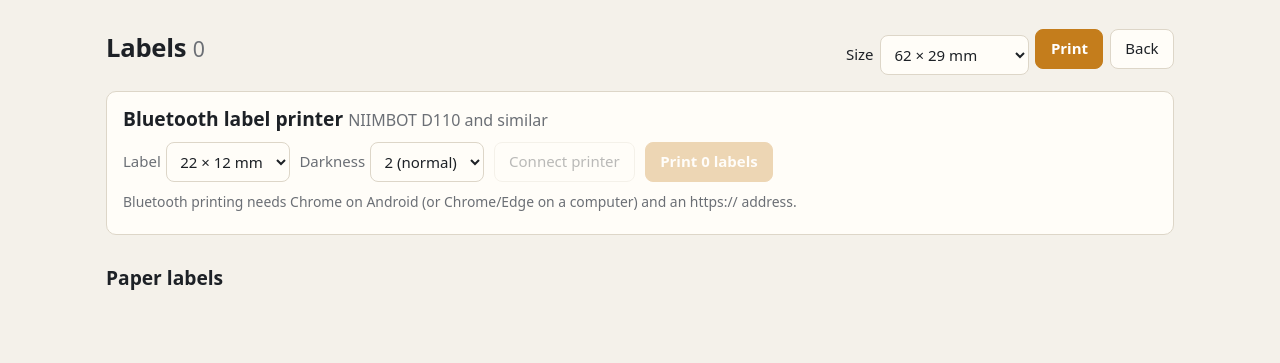
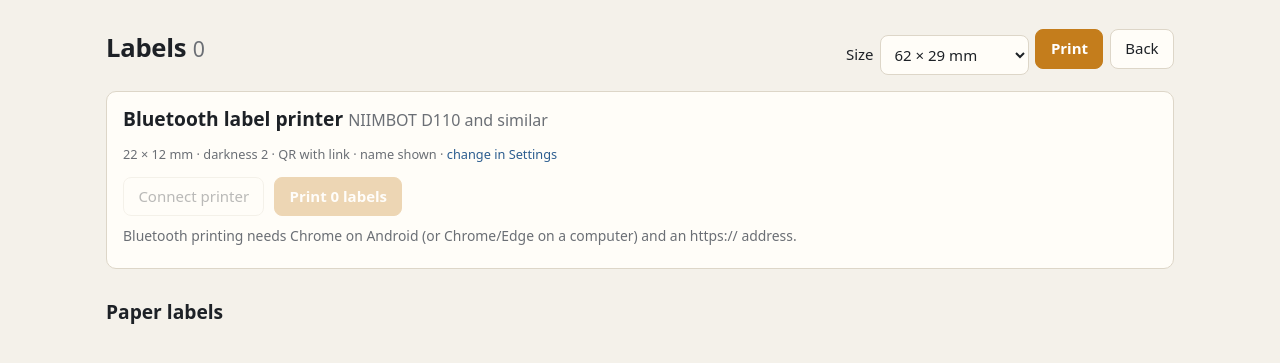
Before and after one commit to thepillock/relicbox, a Flask app: page /labels in a window 1280 px wide. Shown: the part 56-419 px from the top of the page. Run offline with Flask 3, Linux system fonts and the light colour scheme; data comes from the database, SQL or seed files in the repository; data that the repository does not hold is empty; some libraries are stand-ins or nearby versions.

Commit message:
Smaller QR codes, label printer settings saved once
- QR: alphanumeric mode. Links are written in capitals where possible
  (HTTPS://HOST/A/REF), which takes the usual address from 29x29 to 25x25.
  /A/<ref> route added; lookup accepts either case.
- Bluetooth label printer settings live in Settings: label size, darkness,
  QR holds link or reference only, item name shown or off.
- Label drawing: QR kept ~0.6 mm clear of the edges (rounded corners), at
  most 3 dots per module; with the name off the reference is bigger and its
  two lines stay together, centred.

Co-Authored-By: Claude Opus 5.5 <noreply@anthropic.com>
Claude-Session: https://claude.ai/code/session_017D1izbd1F8fdUYrLA5rqB1

```diff
--- a/app/app.py
+++ b/app/app.py
@@ -74,6 +74,7 @@ PART_OUTCOMES = {
     "scrapped": "Scrapped",
 }
 DISPOSED = dbm.DISPOSED
+NB_SIZES = {"22x12": "22 × 12 mm", "30x12": "30 × 12 mm", "40x12": "40 × 12 mm", "30x15": "30 × 15 mm"}
 IMAGE_EXT = {".jpg", ".jpeg", ".png", ".gif", ".webp", ".bmp", ".tif", ".tiff"}
 
 
@@ -565,6 +566,10 @@ def inject():
         "item_label": item_label,
         "label_format": setting("label_format", "qr"),
         "item_qr_url": item_qr_url,
+        "label_qr_content": label_qr_content,
+        "nb": {"size": setting("nb_size", "22x12"), "density": int(setting("nb_density", "2") or 2),
+               "qr": setting("nb_qr", "link"), "name": setting("nb_name", "1") == "1"},
+        "NB_SIZES": NB_SIZES,
         "cost_basis": cost_basis,
         "known_cost": known_cost,
         "app_version": APP_VERSION,
@@ -1402,10 +1407,24 @@ def base_url():
 
 
 def item_qr_url(ref):
-    """What goes inside an item's QR label: a link that opens the item from any phone camera."""
-    return f"{base_url()}/a/{quote(ref, safe='-_.')}"
-
-
+    """What goes inside an item's QR label: a link that opens the item from any phone camera.
+
+    Written in capitals where possible (HTTPS://HOST/A/REF): web addresses ignore case, and QR codes
+    hold capitals, digits and - . / : far more compactly, so the code is a size smaller."""
+    base = base_url()
+    parts = urlsplit(base)
+    upper = f"{parts.scheme}://{parts.netloc}/A/{ref}".upper()
+    if parts.path in ("", "/") and not parts.query and qr._is_alnum(upper):
+        return upper
+    return f"{base}/a/{quote(ref, safe='-_.')}"
+
+
+def label_qr_content(ref):
+    """QR content for Bluetooth labels: the link, or just the reference (smaller; RelicBox scanner only)."""
+    return ref if setting("nb_qr", "link") == "ref" else item_qr_url(ref)
+
+
+@app.route("/A/<path:ref>")
 @app.route("/a/<path:ref>")
 def item_by_ref(ref):
     row = q("SELECT id FROM items WHERE ref = ? COLLATE NOCASE", (ref,), one=True)
@@ -1471,7 +1490,7 @@ def lookup():
         m = re.search(r"/items/(\d+)$", path)
         if m and q("SELECT 1 FROM items WHERE id = ?", (int(m.group(1)),), one=True):
             return redirect(url_for("item_view", item_id=int(m.group(1))))
-        m = re.search(r"/a/([^/]+)$", path)
+        m = re.search(r"/a/([^/]+)$", path, re.I)
         if m:
             code = unquote(m.group(1))
     row = q("SELECT * FROM items WHERE ref = ? COLLATE NOCASE", (code,), one=True)
@@ -1762,6 +1781,10 @@ def settings_page():
             if pub and not re.match(r"https?://", pub):
                 pub = "https://" + pub
             set_setting("public_url", pub)
+            set_setting("nb_size", request.form.get("nb_size") if request.form.get("nb_size") in NB_SIZES else "22x12")
+            set_setting("nb_density", max(1, min(int_or_none(request.form.get("nb_density")) or 2, 5)))
+            set_setting("nb_qr", "ref" if request.form.get("nb_qr") == "ref" else "link")
+            set_setting("nb_name", "1" if request.form.get("nb_name") == "1" else "0")
             digits = int_or_none(request.form.get("ref_digits")) or 5
             set_setting("ref_digits", max(1, min(digits, 10)))
             nxt = int_or_none(request.form.get("ref_next"))
@@ -1805,7 +1828,7 @@ def settings_page():
     usage = {r["descriptor_type_id"]: r["n"] for r in
              q("SELECT descriptor_type_id, COUNT(*) AS n FROM item_descriptors GROUP BY descriptor_type_id")}
     s = {k: setting(k, "") for k in ("site_name", "currency", "ref_prefix", "ref_digits", "ref_next",
-                                      "label_format", "public_url")}
+                                      "label_format", "public_url", "nb_size", "nb_density", "nb_qr", "nb_name")}
     return render_template("settings.html", s=s, dts=descriptor_types(), usage=usage)
 
 
--- a/app/static/niimbot.js
+++ b/app/static/niimbot.js
@@ -25,39 +25,48 @@ window.Niimbot = (function () {
   }
 
   // Draw one label. qrRows: array of "0101…" strings. Returns the canvas.
-  function draw(canvas, { ref, name, qrRows }, widthMm, heightMm) {
+  function draw(canvas, { ref, name, qrRows, showName = true }, widthMm, heightMm) {
     const W = Math.round(widthMm * DOTS_PER_MM), H = Math.round(heightMm * DOTS_PER_MM);
     canvas.width = W; canvas.height = H;
     const ctx = canvas.getContext('2d');
     ctx.fillStyle = '#fff'; ctx.fillRect(0, 0, W, H);
     const m = Math.max(3, Math.round(H * 0.05));
 
-    // QR: whole pixels per module so every module prints the same size
+    // QR: whole dots per module (at most 3, about 0.375 mm, plenty for a phone), kept clear of the
+    // label's rounded corners by ~0.6 mm on every side
+    const inset = Math.round(DOTS_PER_MM * 0.6);
     const n = qrRows.length;
-    const scale = Math.max(1, Math.floor((H - 4) / n));        // as big as the label height allows
-    const size = n * scale, qy = Math.round((H - size) / 2), qx = Math.max(qy, 3);
+    const scale = Math.max(1, Math.min(3, Math.floor((H - 2 * inset) / n)));
+    const size = n * scale, qy = Math.round((H - size) / 2), qx = Math.max(qy, inset + 2);
     ctx.fillStyle = '#000';
     qrRows.forEach((row, y) => {
       for (let x = 0; x < n; x++) if (row[x] === '1') ctx.fillRect(qx + x * scale, qy + y * scale, scale, scale);
     });
 
-    // Text: name on top, reference large below (split after its last "-", like 000- / 094)
+    // Text: optional name on top, reference large below (split after its last "-", like 000- / 094)
     const tx = qx + size + Math.round(m * 1.5), tw = W - tx - m;
     if (tw > 10) {
       ctx.textBaseline = 'top';
-      const nameH = Math.round(H * 0.2);
-      // shrink the name to fit (down to ~1.5 mm tall), then shorten it if it still doesn't
-      const nameSize = Math.max(Math.round(DOTS_PER_MM * 1.5), fitFont(ctx, name || '', 'system-ui, sans-serif', 600, tw, nameH));
-      ctx.font = `600 ${nameSize}px system-ui, sans-serif`;
-      ctx.fillText(ellipsize(ctx, name || '', tw), tx, m + (nameH - nameSize));
+      let top = m;
+      if (showName && name) {
+        const nameH = Math.round(H * 0.2);
+        // shrink the name to fit (down to ~1.5 mm tall), then shorten it if it still doesn't
+        const nameSize = Math.max(Math.round(DOTS_PER_MM * 1.5), fitFont(ctx, name, 'system-ui, sans-serif', 600, tw, nameH));
+        ctx.font = `600 ${nameSize}px system-ui, sans-serif`;
+        ctx.fillText(ellipsize(ctx, name, tw), tx, m + (nameH - nameSize));
+        top = m + nameH + Math.round(m * 0.6);
+      }
       const cut = ref.lastIndexOf('-');
       const lines = cut > 0 && cut < ref.length - 1 ? [ref.slice(0, cut + 1), ref.slice(cut + 1)] : [ref];
-      const top = m + nameH + Math.round(m * 0.6), avail = H - top - m;
+      const avail = H - top - m;
       const lineH = avail / lines.length;
       const longest = lines.reduce((a, b) => (a.length >= b.length ? a : b));
       const fs = fitFont(ctx, longest, 'ui-monospace, Menlo, Consolas, monospace', 'bold', tw, lineH * 1.05);
       ctx.font = `bold ${fs}px ui-monospace, Menlo, Consolas, monospace`;
-      lines.forEach((ln, i) => ctx.fillText(ln, tx, top + i * lineH + (lineH - fs) / 2));
+      // keep the lines together and centre the block in the space left
+      const step = Math.min(lineH, fs * 1.08), block = step * (lines.length - 1) + fs;
+      const y0 = top + Math.max(0, (avail - block) / 2);
+      lines.forEach((ln, i) => ctx.fillText(ln, tx, y0 + i * step));
     }
 
     // Thermal printers are 1-bit: snap every pixel to pure black or white
--- a/app/templates/labels.html
+++ b/app/templates/labels.html
@@ -19,22 +19,16 @@
   <div class="ledger-head" style="margin-top:0">
     <h2>Bluetooth label printer <small class="muted">NIIMBOT D110 and similar</small></h2>
   </div>
-  <div class="niimbot-controls">
-    <label class="inline-label">Label
-      <select id="nb-size">
-        <option value="22x12">22 × 12 mm</option>
-        <option value="30x12">30 × 12 mm</option>
-        <option value="40x12">40 × 12 mm</option>
-        <option value="30x15">30 × 15 mm</option>
-      </select></label>
-    <label class="inline-label">Darkness <select id="nb-density"></select></label>
+  <p class="muted small">{{ NB_SIZES[nb.size] }} · darkness {{ nb.density }} · QR {{ 'with link' if nb.qr == 'link' else 'reference only' }} · name {{ 'shown' if nb.name else 'off' }}
+    · <a href="{{ url_for('settings_page') }}">change in Settings</a></p>
+  <div class="niimbot-controls" data-size="{{ nb.size }}" data-density="{{ nb.density }}" data-name="{{ 1 if nb.name else 0 }}" id="nb-opts">
     <button type="button" class="btn" id="nb-connect">Connect printer</button>
     <button type="button" class="btn primary" id="nb-print" disabled>Print {{ items|length }} label{{ '' if items|length == 1 else 's' }}</button>
   </div>
   <p class="hint" id="nb-status"></p>
   <div class="nb-previews">
     {% for it in items %}
-    <canvas class="nb-label" data-ref="{{ it.ref }}" data-name="{{ it.name }}" data-qr="{{ item_qr_url(it.ref) }}"
+    <canvas class="nb-label" data-ref="{{ it.ref }}" data-name="{{ it.name }}" data-qr="{{ label_qr_content(it.ref) }}"
             title="{{ it.ref }} {{ it.name }}"></canvas>
     {% endfor %}
   </div>
@@ -75,30 +69,18 @@ sel.addEventListener('change', apply); apply();
 <script src="{{ url_for('static', filename='niimbot.js') }}"></script>
 <script>
 (function () {
-  const sizeSel = document.getElementById('nb-size'), dens = document.getElementById('nb-density');
+  const opts = document.getElementById('nb-opts').dataset;
+  const [w, h] = opts.size.split('x').map(Number), showName = opts.name === '1';
+  let density = +opts.density;
   const status = document.getElementById('nb-status'), btnC = document.getElementById('nb-connect'), btnP = document.getElementById('nb-print');
   const canvases = [...document.querySelectorAll('canvas.nb-label')];
-  const qrCache = {};
-  const store = (k, v) => { try { localStorage.setItem(k, v); } catch (e) {} };
-  const saved = localStorage.getItem('nbSize'); if (saved) sizeSel.value = saved;
-  function setDensity(min, max, def) {
-    const keep = localStorage.getItem('nbDensity');
-    dens.innerHTML = '';
-    for (let i = min; i <= max; i++) dens.add(new Option(i + (i === def ? ' (normal)' : ''), i));
-    dens.value = keep && +keep >= min && +keep <= max ? keep : def;
-  }
-  setDensity(1, 3, 2);
   async function render() {
-    const [w, h] = sizeSel.value.split('x').map(Number);
     await Promise.all(canvases.map(async c => {
-      const url = c.dataset.qr;
-      if (!qrCache[url]) qrCache[url] = await (await fetch('/qr.json?d=' + encodeURIComponent(url))).json();
-      Niimbot.draw(c, { ref: c.dataset.ref, name: c.dataset.name, qrRows: qrCache[url] }, w, h);
+      const rows = await (await fetch('/qr.json?d=' + encodeURIComponent(c.dataset.qr))).json();
+      Niimbot.draw(c, { ref: c.dataset.ref, name: c.dataset.name, qrRows: rows, showName }, w, h);
     }));
   }
-  sizeSel.addEventListener('change', () => { store('nbSize', sizeSel.value); render(); });
-  dens.addEventListener('change', () => store('nbDensity', dens.value));
-  render();
+  const ready = render();
   if (!Niimbot.supported()) {
     btnC.disabled = true;
     status.textContent = window.isSecureContext && navigator.bluetooth
@@ -109,16 +91,16 @@ sel.addEventListener('change', apply); apply();
     status.textContent = 'Choose your printer in the list…';
     try {
       const p = await Niimbot.connect();
-      setDensity(p.densityMin, p.densityMax, p.densityDefault);
-      status.textContent = 'Connected to ' + p.model + '.';
+      density = Math.max(p.densityMin, Math.min(+opts.density, p.densityMax));
+      status.textContent = 'Connected to ' + p.model + (density !== +opts.density ? ` (darkness ${density}, the most it allows)` : '') + '.';
       btnC.textContent = 'Connected'; btnC.disabled = true; btnP.disabled = false;
     } catch (e) { status.textContent = 'Couldn\'t connect: ' + (e.message || e); }
   });
   btnP.addEventListener('click', async () => {
     btnP.disabled = true;
     try {
-      await render();
-      await Niimbot.print(canvases, +dens.value, (i, n) => { status.textContent = `Printing ${i} of ${n}…`; });
+      await ready;
+      await Niimbot.print(canvases, density, (i, n) => { status.textContent = `Printing ${i} of ${n}…`; });
       status.textContent = `Printed ${canvases.length} label${canvases.length === 1 ? '' : 's'}.`;
     } catch (e) {
       status.textContent = 'Printing failed: ' + (e.message || e) + '. Try reconnecting the printer.';
```
Also changed, not shown: app/qr.py (+31 -9 lines), app/templates/settings.html (+17 -0 lines), tests/test_sold_and_ledgers.py (+15 -0 lines), README.md.
